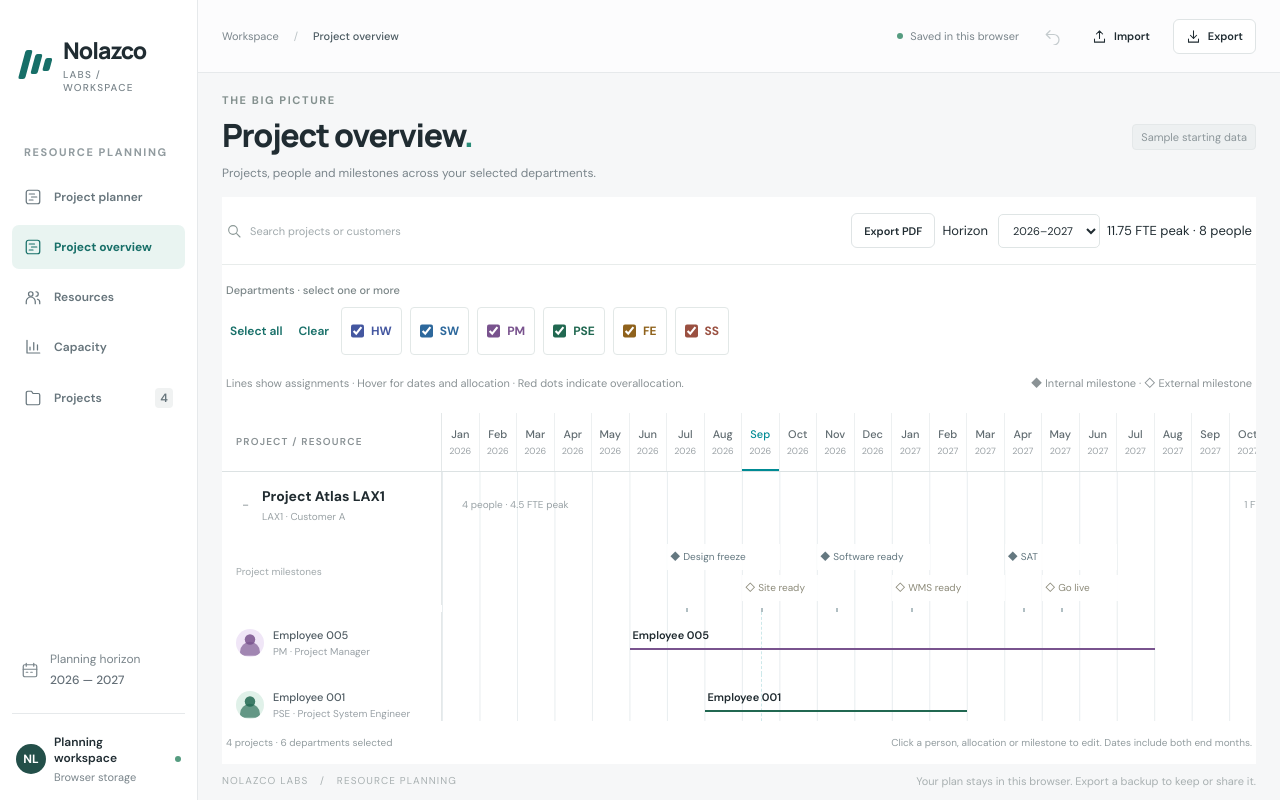
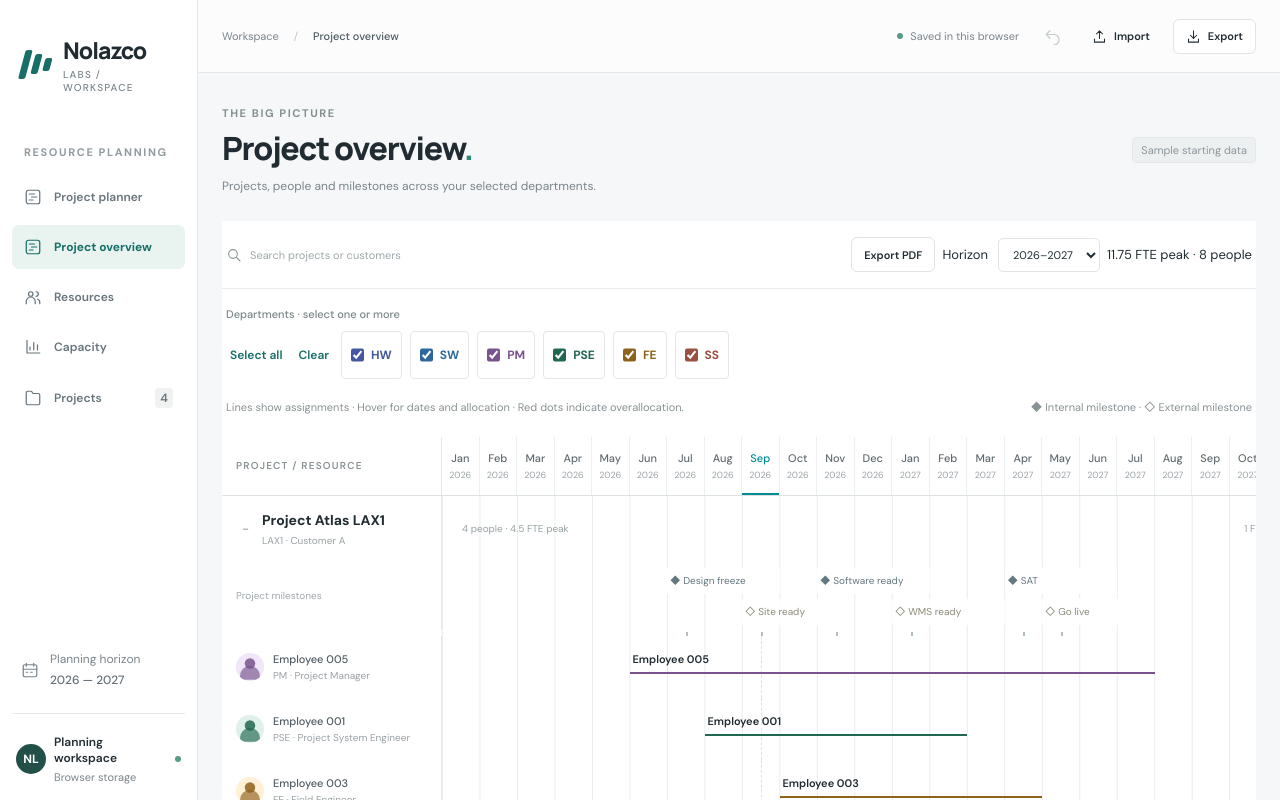
Before and after one commit to DamianNolazco/resource-forecasting, a Next.js app: page / in a window 1280 px wide. Both pictures are taken after a click on the button "Project overview". Shown: the top 800 px of the page. Built offline with nearby package versions, Linux system fonts and the light colour scheme.

Commit message:
Restore previous overview UI and scrolling while preserving PDF export

```diff
--- a/app/globals.css
+++ b/app/globals.css
@@ -2417,38 +2417,9 @@ input::placeholder {
 .overview-panel .panel-footer{background:white;border-top:0;padding:15px 4px;color:#929c9f;font-size:10px}
 @media(max-width:760px){.overview-grid{--label-width:180px}.overview-panel .panel-toolbar{padding:12px 4px}.overview-project-link{font-size:12px}.overview-person strong{font-size:10px}.overview-key{font-size:10px}.overview-filters{padding:14px 4px}.overview-project-summary{padding:12px}}
 
-/* The overview owns the viewport; only its timeline is a scrolling surface. */
-html:has(.overview-workspace),body:has(.overview-workspace){height:100%;overflow:hidden}
-.overview-workspace{height:100dvh;overflow:hidden}
-.overview-workspace>main{height:100%;display:flex;flex-direction:column;overflow:hidden}
-.overview-workspace .topbar{flex:0 0 auto}
-.overview-workspace .content{display:flex;flex-direction:column;flex:1;min-height:0;width:100%;margin:0 auto;padding-top:20px;padding-bottom:12px;overflow:hidden}
-.overview-workspace .page-heading{flex:0 0 auto;margin-bottom:16px}
-.overview-workspace .overview-panel{display:flex;flex-direction:column;flex:1;min-height:0;margin:0}
-.overview-panel>.panel-toolbar,.overview-panel>.overview-filters,.overview-panel>.overview-key,.overview-panel>.panel-footer{flex:0 0 auto}
-.overview-workspace .overview-scroll{flex:1;min-height:0;max-height:none;overflow:auto;overscroll-behavior:contain;scrollbar-gutter:stable}
-.overview-workspace .workspace-footer{flex:0 0 auto;margin-top:10px}
+/* PDF-only content stays hidden in the original scrolling page layout. */
 .overview-project-body.is-collapsed,.overview-print-header,.overview-print-axis{display:none}
 .overview-export{white-space:nowrap}
-@media(max-width:760px){
- .overview-workspace>main{height:calc(100dvh - 62px)}
- .overview-workspace .content{padding:12px 12px 6px}
- .overview-workspace .page-heading{margin-bottom:8px}
- .overview-workspace .page-heading p,.overview-workspace .eyebrow,.overview-workspace .heading-actions,.overview-workspace .workspace-footer{display:none}
- .overview-panel .panel-toolbar{flex-wrap:wrap;gap:8px}
- .overview-panel .toolbar-right{flex:1;justify-content:space-between}
- .overview-panel .toolbar-right>span,.overview-panel .panel-footer>span:last-child{display:none}
- .overview-panel .search{max-width:none;width:100%}
- .overview-filters{padding:8px 4px}.overview-filters legend{padding-bottom:6px}
- .overview-key{padding-bottom:8px}.overview-panel .panel-footer{padding:8px 4px}
-}
-@media(max-height:650px) and (min-width:761px){
- .overview-workspace .content{padding-top:10px}
- .overview-workspace .page-heading{margin-bottom:6px}
- .overview-workspace .page-heading p,.overview-workspace .eyebrow,.overview-workspace .workspace-footer{display:none}
- .overview-workspace .overview-filters{padding:8px 4px}
- .overview-workspace .overview-key{padding-bottom:8px}
-}
 @media print{
  html:has(.overview-workspace),body:has(.overview-workspace){height:auto!important;overflow:visible!important;background:#fff}
  body:has(.overview-workspace){print-color-adjust:exact;-webkit-print-color-adjust:exact}
```
